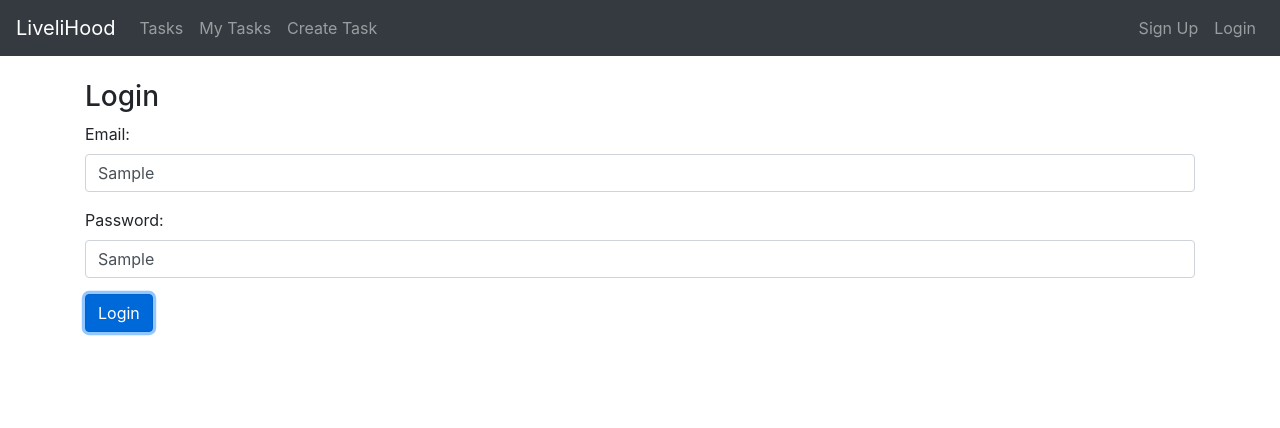
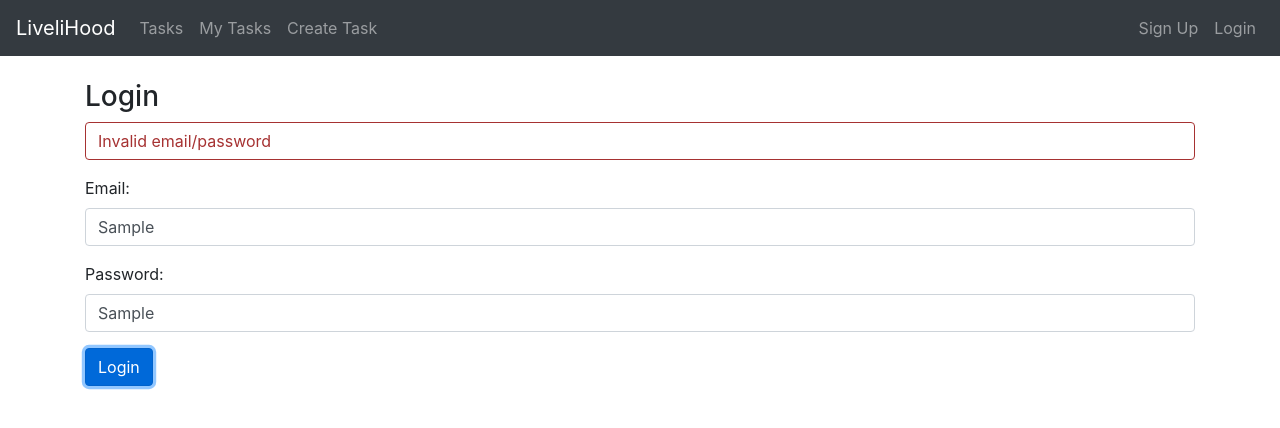
Before and after one commit to jerryxu99/LiveliHood, a React (Create React App) app in the folder frontend/: page /login in a window 1280 px wide. Both pictures are taken after typing "Sample", "Sample" into the empty fields and a click on the input "Login". Shown: the top 428 px of the page. Built offline with nearby package versions, Linux system fonts and the light colour scheme; no server answers.

Commit message:
Register and Login working correctly with localStorage

```diff
--- /dev/null
+++ b/frontend/src/components/error.js
@@ -0,0 +1,22 @@
+import React, { Component } from 'react';
+
+export default class Error extends Component {
+  render() {
+    return (
+      this.props.error && (
+        <div>
+          <p
+            style={{
+              color: '#A63232',
+              border: '1px solid #A63232',
+              padding: '6px 12px',
+              borderRadius: '.25rem',
+            }}
+          >
+            {this.props.error}
+          </p>
+        </div>
+      )
+    );
+  }
+}
--- a/frontend/src/components/register.component.js
+++ b/frontend/src/components/login.js
@@ -1,25 +1,20 @@
 import React, { Component } from 'react';
+import axios from 'axios';
+import Error from './error';
 
 export default class login extends Component {
   constructor(props) {
     super(props);
 
-    this.onChangeName = this.onChangeName.bind(this);
     this.onChangeEmail = this.onChangeEmail.bind(this);
     this.onChangePassword = this.onChangePassword.bind(this);
     this.onSubmit = this.onSubmit.bind(this);
 
     this.state = {
-      name: '',
       email: '',
       password: '',
+      error: '',
     };
-  }
-
-  onChangeName(e) {
-    this.setState({
-      name: e.target.value,
-    });
   }
 
   onChangeEmail(e) {
@@ -34,31 +29,39 @@ export default class login extends Component {
     });
   }
 
-  onSubmit() {
+  async onSubmit(e) {
+    e.preventDefault();
+
     const user = {
-      name: this.state.sName,
-      email: this.state.sEmail,
-      password: this.state.sPassword,
+      email: this.state.email,
+      password: this.state.password,
     };
-
-    console.log(user);
+    try {
+      const res = await axios.post('http://localhost:5000/users/login', user);
+      console.log(res);
+      if (res.status === 200) {
+        window.localStorage.setItem('token', res.data.token);
+        console.log(window.localStorage.getItem('token'));
+        //window.location = '/';
+      } else {
+        this.setState({
+          error: 'An unexpected error occurred. Please try again.',
+        });
+      }
+    } catch (error) {
+      console.log(error.response);
+      this.setState({
+        error: 'Invalid email/password',
+      });
+    }
   }
 
   render() {
     return (
       <div>
-        <h3>Sign up</h3>
+        <h3>Login</h3>
+        <Error error={this.state.error} />
         <form onSubmit={this.onSubmit}>
-          <div className="form-group">
-            <label>Name: </label>
-            <input
-              type="text"
-              required
-              className="form-control"
-              value={this.state.name}
-              onChange={this.onChangeName}
-            />
-          </div>
           <div className="form-group">
             <label>Email: </label>
             <input
@@ -80,7 +83,7 @@ export default class login extends Component {
             />
           </div>
           <div className="form-group">
-            <input type="submit" value="Sign Up" className="btn btn-primary" />
+            <input type="submit" value="Login" className="btn btn-primary" />
           </div>
         </form>
       </div>
--- a/frontend/src/components/login.component.js
+++ b/frontend/src/components/register.js
@@ -1,18 +1,28 @@
 import React, { Component } from 'react';
 import axios from 'axios';
+import Error from './error';
 
 export default class login extends Component {
   constructor(props) {
     super(props);
 
+    this.onChangeName = this.onChangeName.bind(this);
     this.onChangeEmail = this.onChangeEmail.bind(this);
     this.onChangePassword = this.onChangePassword.bind(this);
     this.onSubmit = this.onSubmit.bind(this);
 
     this.state = {
+      name: '',
       email: '',
       password: '',
+      error: '',
     };
+  }
+
+  onChangeName(e) {
+    this.setState({
+      name: e.target.value,
+    });
   }
 
   onChangeEmail(e) {
@@ -29,24 +39,48 @@ export default class login extends Component {
 
   async onSubmit(e) {
     e.preventDefault();
-
     const user = {
+      name: this.state.name,
       email: this.state.email,
       password: this.state.password,
     };
+
     try {
-      const res = await axios.post('http://localhost:5000/users/login', user);
+      const res = await axios.post('http://localhost:5000/users', user);
       console.log(res);
+      if (res.status === 201) {
+        window.localStorage.setItem('token', res.data.token);
+        console.log(window.localStorage.getItem('token'));
+        window.location = '/';
+      } else {
+        this.setState({
+          error: 'An unexpected error occurred. Please try again.',
+        });
+      }
     } catch (error) {
-      console.log(error);
+      console.log(error.response);
+      this.setState({
+        error: 'Password must be at least 5 characters or email already in use',
+      });
     }
   }
 
   render() {
     return (
       <div>
-        <h3>Login</h3>
+        <h3>Sign up</h3>
+        <Error error={this.state.error} />
         <form onSubmit={this.onSubmit}>
+          <div className="form-group">
+            <label>Name: </label>
+            <input
+              type="text"
+              required
+              className="form-control"
+              value={this.state.name}
+              onChange={this.onChangeName}
+            />
+          </div>
           <div className="form-group">
             <label>Email: </label>
             <input
@@ -68,7 +102,7 @@ export default class login extends Component {
             />
           </div>
           <div className="form-group">
-            <input type="submit" value="Login" className="btn btn-primary" />
+            <input type="submit" value="Sign Up" className="btn btn-primary" />
           </div>
         </form>
       </div>
--- a/frontend/src/components/tasks.component.js
+++ b/frontend/src/components/tasks.js
@@ -1,6 +1,6 @@
 import React, { Component } from 'react';
 import axios from 'axios';
-import GoogleMap from './google-map.component';
+import GoogleMap from './google-map';
 
 const getInfoWindow = async (task) => {
   let ownerName = '';
```
Also changed, not shown: frontend/src/App.js (+6 -6 lines), frontend/src/components/create-task.js (renamed from frontend/src/components/create-task.component.js), frontend/src/components/google-map.js (renamed from frontend/src/components/google-map.component.js), frontend/src/components/navbar.js (renamed from frontend/src/components/navbar.component.js), frontend/src/components/tasks-list.js (renamed from frontend/src/components/tasks-list.component.js), 1 other file (tests, documents, lock files or other folders).
